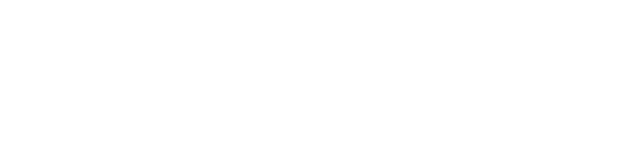
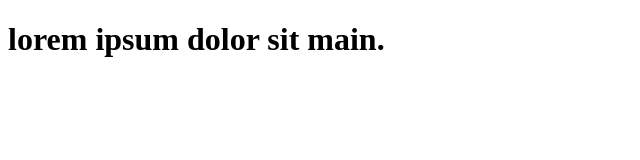
Before and after one commit to Msaimonavtch07/eliminar-segundo, a plain HTML site: page index.html in a window 1280 px wide. Shown: the whole page, without its empty margins (0-640 px from the left). Drawn offline with Linux system fonts and the light colour scheme.

Commit message:
agregue el titulo lorem

```diff
--- a/index.html
+++ b/index.html
@@ -6,6 +6,8 @@
     <title>Document</title>
 </head>
 <body>
-
+    <h1>
+        lorem ipsum dolor sit main.
+    </h1>
 </body>
 </html>
```
